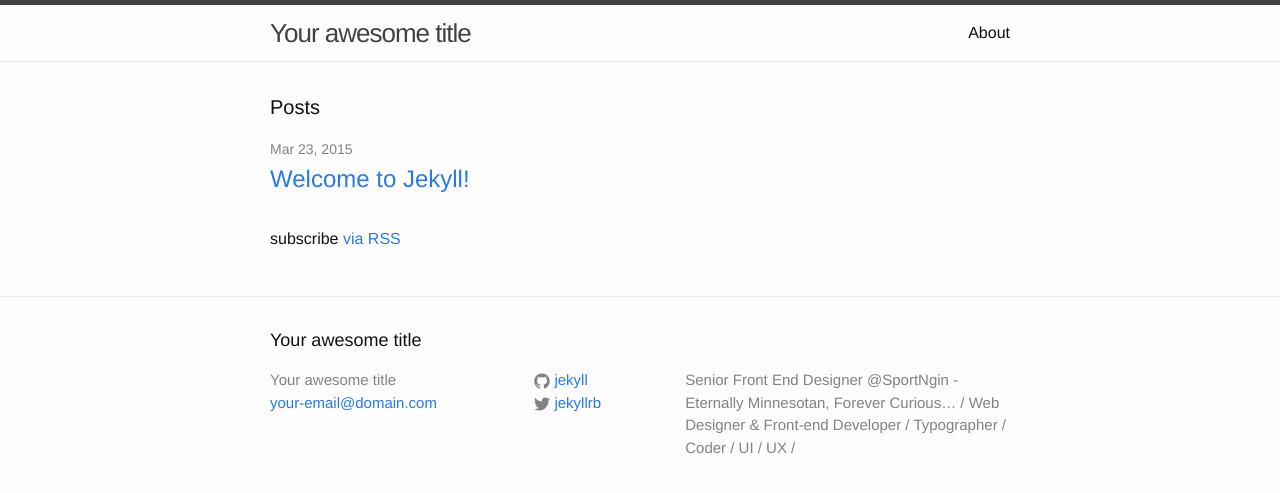
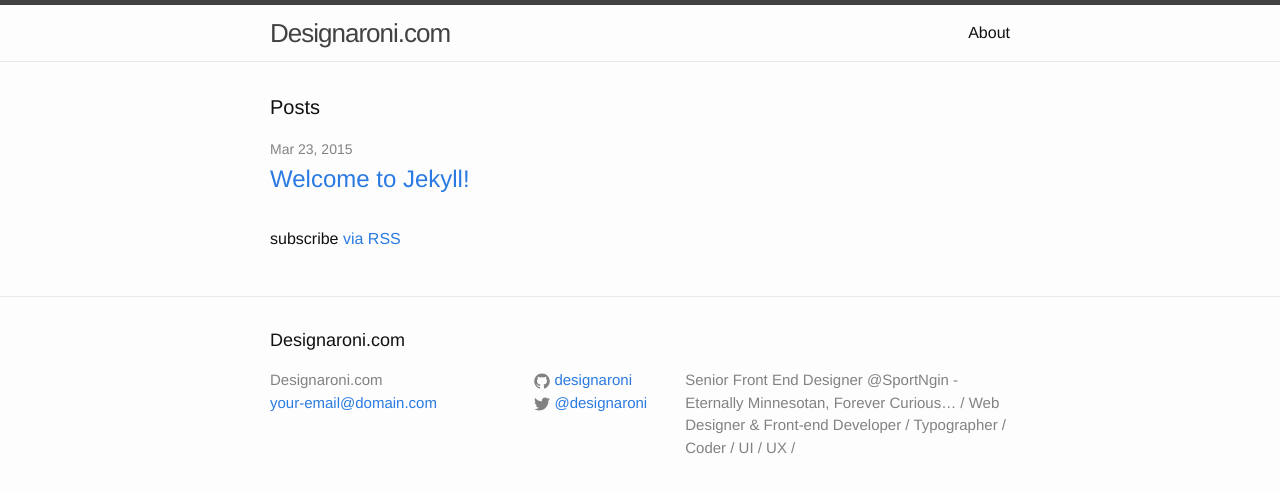
Before and after one commit to Designaroni/designaroni, a Jekyll site: the page built from index.html, in a window 1280 px wide. Shown: the top 493 px of the page. Built offline with Jekyll 4.4.1, drawn with Linux system fonts in a browser that asks for light colours.

Commit message:
config & footer

```diff
--- a/_config.yml
+++ b/_config.yml
@@ -1,12 +1,12 @@
 # Site settings
-title: Your awesome title
+title: Designaroni.com
 email: your-email@domain.com
 description: > # this means to ignore newlines until "baseurl:"
   Senior Front End Designer @SportNgin - Eternally Minnesotan, Forever Curious… / Web Designer & Front-end Developer / Typographer / Coder / UI / UX /
 baseurl: "" # the subpath of your site, e.g. /blog/
 url: "http://yourdomain.com" # the base hostname & protocol for your site
-twitter_username: jekyllrb
-github_username:  jekyll
+twitter_username: designaroni
+github_username:  designaroni
 
 # Build settings
 markdown: kramdown
--- a/_includes/footer.html
+++ b/_includes/footer.html
@@ -38,7 +38,7 @@
                 </svg>
               </span>
 
-              <span class="username">{{ site.twitter_username }}</span>
+              <span class="username">@{{ site.twitter_username }}</span>
             </a>
           </li>
           {% endif %}
```
